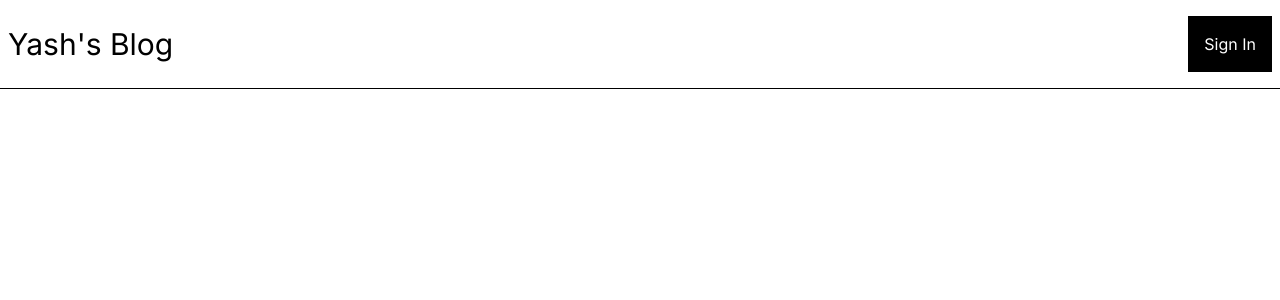
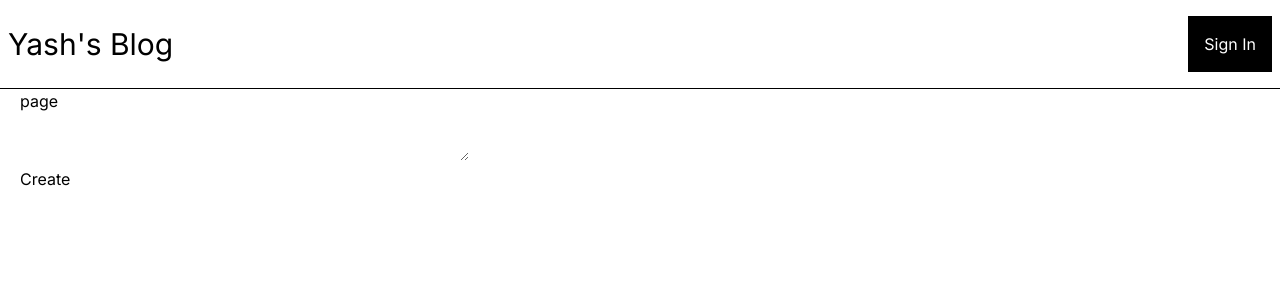
Before and after one commit to yash2324/Innov8tech, a Next.js app: page /blog/new in a window 1280 px wide. Shown: the top 300 px of the page. Built offline with nearby package versions, Linux system fonts and the light colour scheme; no server answers; the database is empty.

Commit message:
creating new blog ui

```diff
--- /dev/null
+++ b/src/app/blog/new/NewBlogForm.tsx
@@ -0,0 +1,18 @@
+import React from "react";
+
+type Props = {};
+
+const NewBlogForm = (props: Props) => {
+  return (
+    <div>
+      <form>
+        <input type="text"></input>
+        <textarea />
+        <button type="submit" />
+        <h2>Create</h2>
+      </form>
+    </div>
+  );
+};
+
+export default NewBlogForm;
--- /dev/null
+++ b/src/app/blog/new/layout.tsx
@@ -0,0 +1,7 @@
+"use client";
+import { SessionProvider } from "next-auth/react";
+import { Session } from "next-auth";
+
+export default function Layout({ children, session }: any) {
+  return <SessionProvider session={session}>{children}</SessionProvider>;
+}
--- /dev/null
+++ b/src/app/blog/new/page.tsx
@@ -0,0 +1,14 @@
+import React from "react";
+import NewBlogForm from "./NewBlogForm";
+type Props = {};
+
+const page = (props: Props) => {
+  return (
+    <div>
+      page
+      <NewBlogForm />
+    </div>
+  );
+};
+
+export default page;
```
